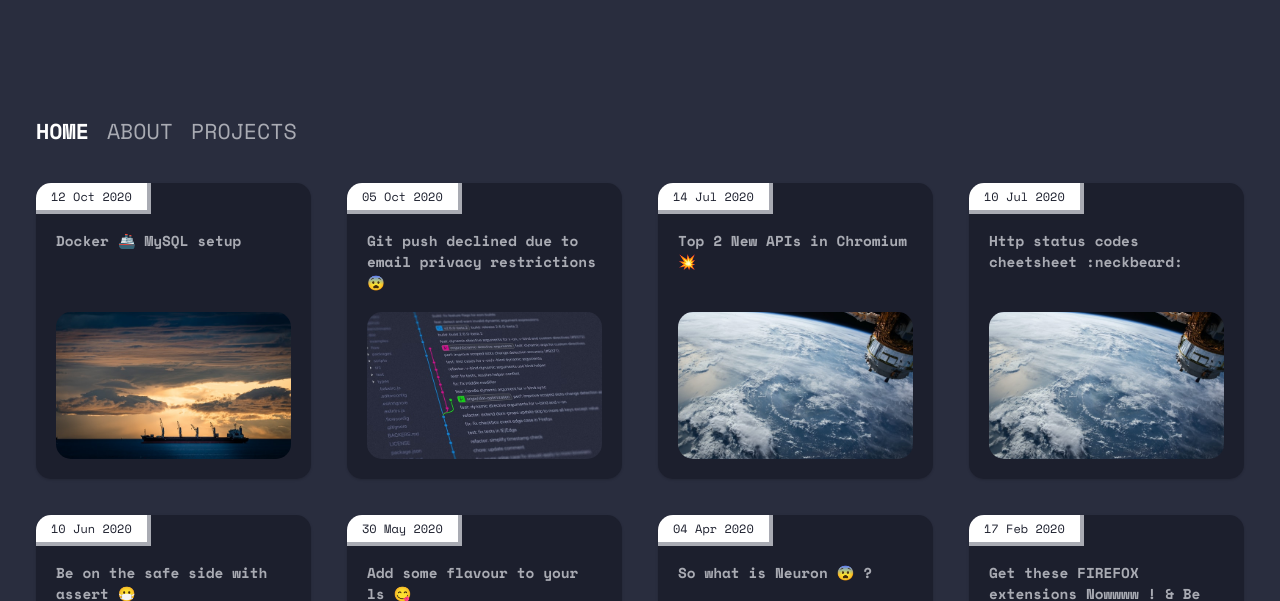
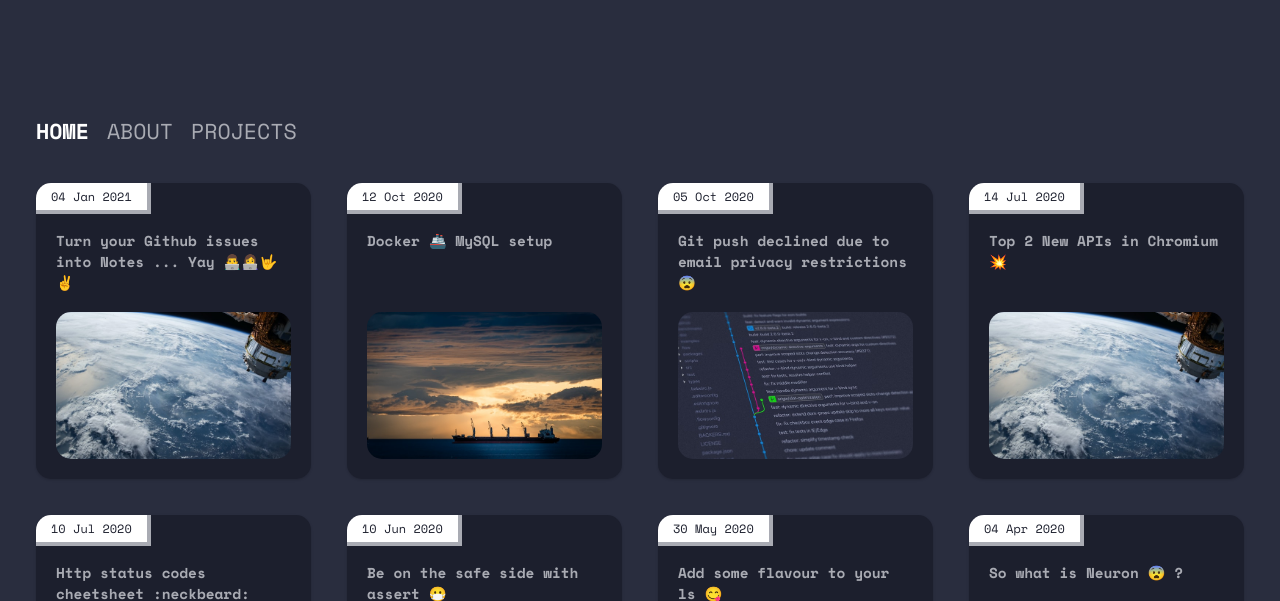
Before and after one commit to sharadcodes/sharadcodes.github.io, a Jekyll site: the page built from index.md, in a window 1280 px wide and 900 px high, cut to the strip 299-900 px from the top of the window. Built offline with Jekyll 4.4.1, drawn with Linux system fonts in a browser that asks for light colours; nearby versions of some CDN libraries; emoji names are drawn with the system emoji font; some of the changed text lies outside the part shown.

Commit message:
Update 2021-01-05-github-issue-notes-released.md

```diff
--- a/_posts/2021-01-05-github-issue-notes-released.md
+++ b/_posts/2021-01-05-github-issue-notes-released.md
@@ -1,7 +1,7 @@
 ---
 layout: post
 title: Turn your Github issues into Notes ... Yay 👨‍💻👩‍💻🤟✌
-date: 2018-10-17 03:40:00 Z
+date: 2021-01-04 03:40:00 Z
 categories: WEBDEV
 ---
 
```
